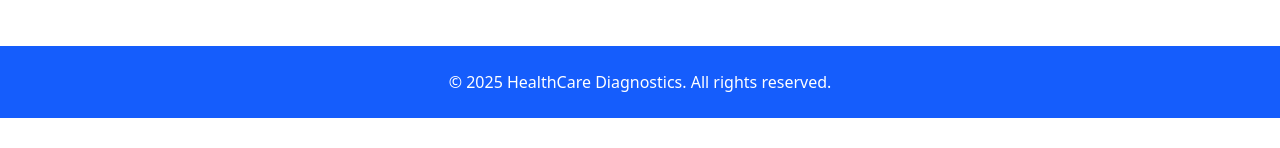
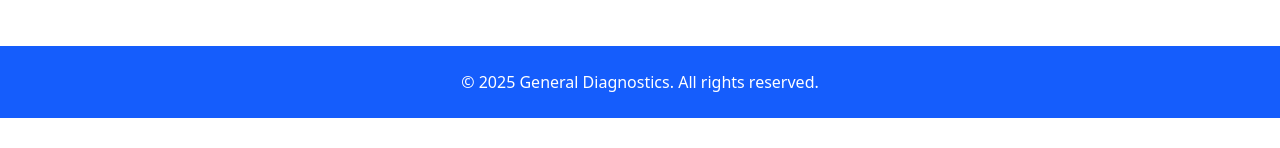
Before and after one commit to sagarghodke1204/Diagnostic-Centre, a React (Vite) app: page / in a window 1280 px wide. Both pictures are taken after a click on the link "Tests & Services". Shown: the part 649-797 px from the top of the page. Built offline with nearby package versions, Linux system fonts and the light colour scheme.

Commit message:
fix: servicepage changed footer to General Diagnostics

```diff
--- a/src/pages/ServicesPage.jsx
+++ b/src/pages/ServicesPage.jsx
@@ -115,7 +115,7 @@ const Header = () => (
 const Footer = () => (
     <footer className="bg-blue-600 text-white py-6 mt-12">
         <div className="max-w-7xl mx-auto px-4 text-center">
-            <p>© {new Date().getFullYear()} HealthCare Diagnostics. All rights reserved.</p>
+            <p>© {new Date().getFullYear()} General Diagnostics. All rights reserved.</p>
         </div>
     </footer>
 );
```
